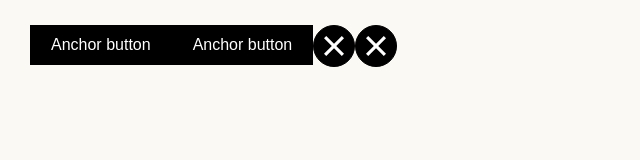
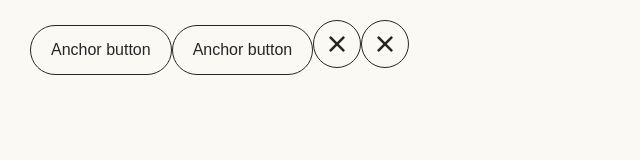
Before and after one commit to anto-amezquita/bare-bones, a website built with Parcel: page buttons.html in a window 1280 px wide. Shown: the whole page, without its empty margins (0-640 px from the left). Built offline with nearby package versions, Linux system fonts and the light colour scheme.

Commit message:
Update main.css

```diff
--- a/css/main.css
+++ b/css/main.css
@@ -52,7 +52,7 @@ $media-xxxlarge: 1920px; */
 
   --scrollbar-background-color: rgba(0,0,0,0.125);
   --scrollbar-foreground-color: rgba(0,0,0,0.5);
-  --scrollbar-width: .4rem;
+  --scrollbar-width: .3rem;
 
   --form-input-background-color: white;
   --form-input-foreground-color: black;
@@ -359,9 +359,10 @@ img {
 
 .button {
     align-items: center;
-    background-color: black;
-    border: 1px solid black;
-    color: white;
+    background-color: transparent;
+    border: 1px solid currentColor;
+    border-radius: 2rem;
+    color: currentColor;
     cursor: pointer;
     display: inline-flex;
     line-height: 1.125;
@@ -385,6 +386,13 @@ img {
   outline: none;
 }
 
+@media only screen and (min-width: 768px) {
+  .button {
+    border-radius: 2.5rem;
+    min-height: 5rem;
+  }
+}
+
 .button svg {
   display: inline-block;
   height: 2rem;
@@ -393,19 +401,19 @@ img {
 
 .icon-button {
   align-items: center;
-  background-color: black;
-  border: 1px solid black;
+  background-color: transparent;
+  border: 1px solid currentColor;
   border-radius: 999px;
-  color: white;
+  color: currentColor;
   cursor: pointer;
   display: inline-flex;
   line-height: 1.125;
   justify-content: center;
   min-height: 4rem;
   min-width: 4rem;
-  margin: .5rem 0;
+  margin: 0;
   overflow: hidden;
-  padding: 1rem;
+  padding: 0;
 }
 
 .icon-button:first-child {
@@ -422,8 +430,13 @@ img {
 
 .icon-button svg {
   display: inline-block;
-  height: 2rem;
-  width: 2rem;
+}
+
+@media only screen and (min-width: 768px) {
+  .icon-button {
+    min-height: 4.8rem;
+    min-width: 4.8rem;
+  }
 }
 /* Buttons END */
 
@@ -807,13 +820,6 @@ img {
   height: 1.6rem;
   width: 1.6rem;
 }
-
-@media only screen and (min-width: 1280px) {
-  .icon svg {
-    height: 2rem;
-    width: 2rem;
-  }
-}
 /* .icon END */
 
 /* .dropdown START */
@@ -1006,6 +1012,16 @@ img {
   }
 }
 
+/* Spacing utilities START */
+.pl-1 {
+  padding-left: 1rem;
+}
+
+.pr-1 {
+  padding-right: 1rem;
+}
+/* Spacing utilities END */
+
 /* .scrollbar START */
 @media (hover: hover) {
   .scrollbar::-webkit-scrollbar { width: var(--scrollbar-width);}
```
